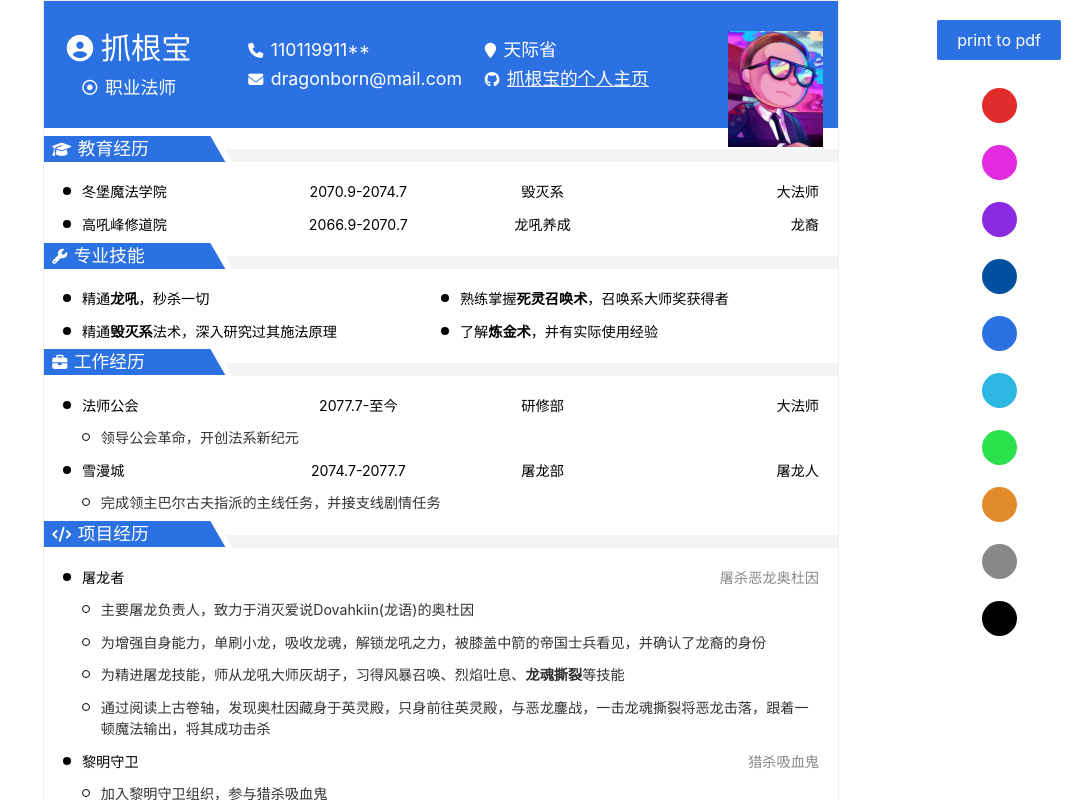
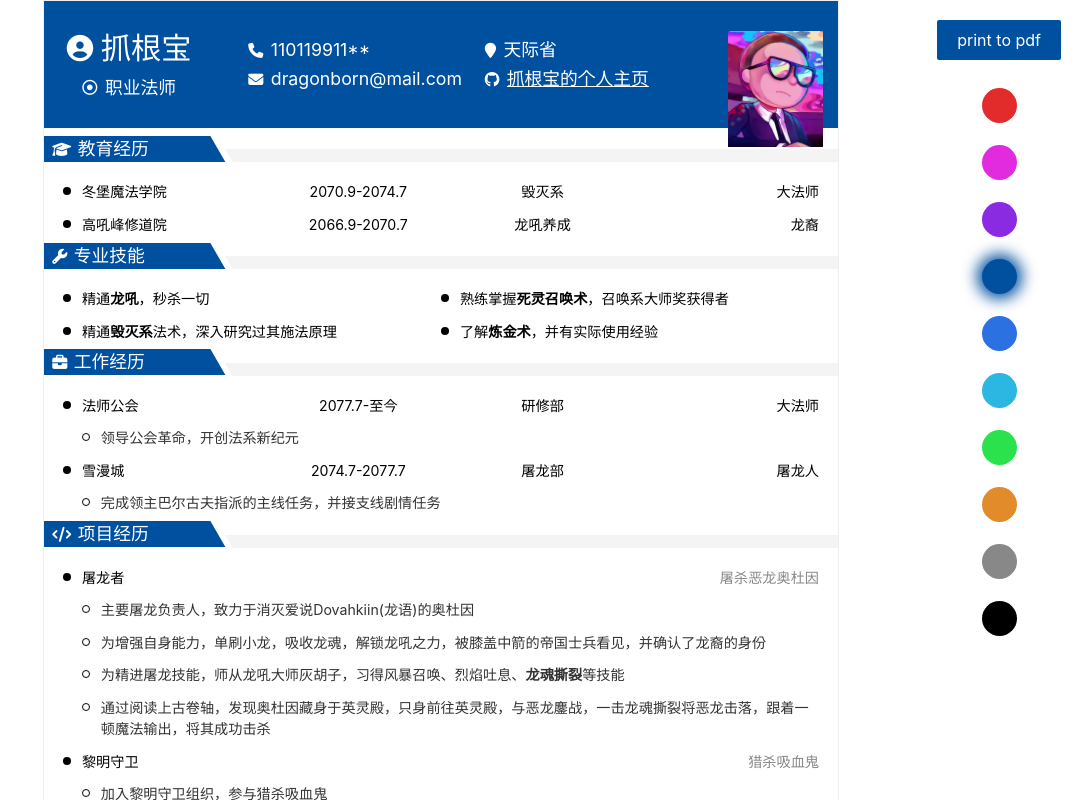
Before and after one commit to b2ns/fucking-resume, a Vue app: page / in a window 1280 px wide. Shown: the top 800 px of the page, without its empty margins (199-1280 px from the left). Built offline with nearby package versions, Linux system fonts and the light colour scheme.

Commit message:
feat: show selected theme & transition effects

```diff
--- a/src/App.vue
+++ b/src/App.vue
@@ -1,7 +1,6 @@
 <script setup>
+import { ref } from 'vue';
 import Resume from './Resume.vue';
-
-const print = () => window.print();
 
 const themes = [
   '#e22b2b',
@@ -16,9 +15,15 @@ const themes = [
   '#000',
 ];
 
+const currentTheme = ref(themes[3]);
+
 const changeTheme = (theme) => {
+  currentTheme.value = theme;
   document.documentElement.style.setProperty('--primary-color', theme);
 };
+changeTheme(currentTheme.value);
+
+const print = () => window.print();
 </script>
 
 <template>
@@ -31,6 +36,7 @@ const changeTheme = (theme) => {
       <!-- theme colors -->
       <div v-for="theme in themes" :key="theme" class="text-center">
         <span
+          :class="{ selected: currentTheme === theme }"
           class="toolbox__theme-dot"
           :style="{ backgroundColor: theme }"
           @click="changeTheme(theme)"
@@ -60,6 +66,10 @@ const changeTheme = (theme) => {
     margin-top: 20px;
     border-radius: 50%;
     cursor: pointer;
+    transition: box-shadow var(--transition-time);
+    &.selected {
+      box-shadow: 0 0 15px 5px var(--primary-color);
+    }
   }
   @media print {
     /* hide the button while printing */
--- a/src/Resume.vue
+++ b/src/Resume.vue
@@ -202,6 +202,7 @@ const {
     background-color: var(--primary-color);
     color: var(--text-color-invert);
     font-size: var(--fs-lg);
+    transition: background-color var(--transition-time);
     &-left {
       text-align: center;
     }
@@ -230,6 +231,7 @@ const {
     color: var(--text-color-invert);
     text-align: right;
     font-size: var(--fs-xs);
+    transition: background-color var(--transition-time);
   }
   &__item {
     position: relative;
--- a/src/components/Banner.vue
+++ b/src/components/Banner.vue
@@ -37,6 +37,7 @@ const { title, icon } = toRefs(props);
     color: var(--text-color-invert);
     font-size: var(--fs-lg);
     transform: skewX(var(--banner-deg));
+    transition: background-color var(--transition-time);
   }
   &__icon {
     margin-right: 3mm;
--- a/src/styles/var.less
+++ b/src/styles/var.less
@@ -3,8 +3,7 @@
   --paper-width: 210mm;
   --paper-height: 297mm;
 
-  --primary-color: #2b71e2;
-  /* --primary-color: #8a2be2; */
+  --primary-color: #0050a0;
   --default-color: #f4f4f4;
   --bg-color: #fff;
   --text-color: #000;
@@ -39,4 +38,6 @@
   --list-dot-o-border-color: #000;
 
   --footer-height: 5mm;
+
+  --transition-time: 0.5s;
 }
```
